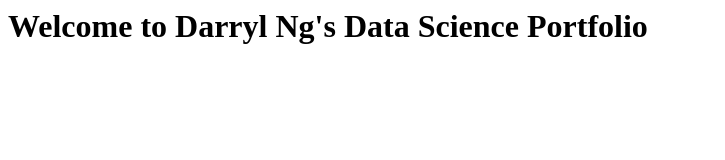
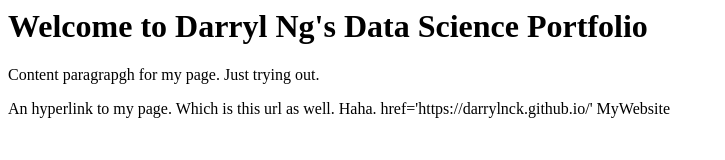
Before and after one commit to darrylnck/darrylnck.github.com, a plain HTML site: page index.html in a window 1280 px wide. Shown: the whole page, without its empty margins (0-725 px from the left). Drawn offline with Linux system fonts and the light colour scheme.

Commit message:
Added Paragraph and hyperlink

```diff
--- a/index.html
+++ b/index.html
@@ -1,3 +1,15 @@
 <html>
-    <h1>Welcome to Darryl Ng's Data Science Portfolio</h1>
+    <h1>
+        Welcome to Darryl Ng's Data Science Portfolio
+    </h1>
+
+    <p>
+        Content paragrapgh for my page. Just trying out.
+    </p>
+
+    <p>
+        An hyperlink to my page. Which is this url as well. Haha.
+        <a>href='https://darrylnck.github.io/' MyWebsite</a>
+    </p>
+
 </html>
```
